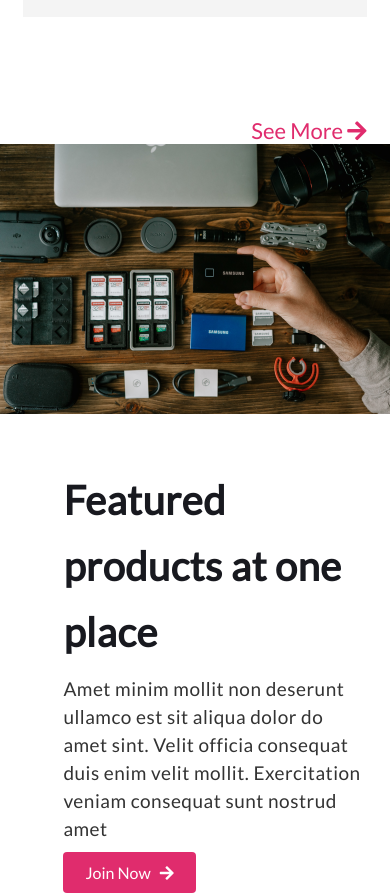
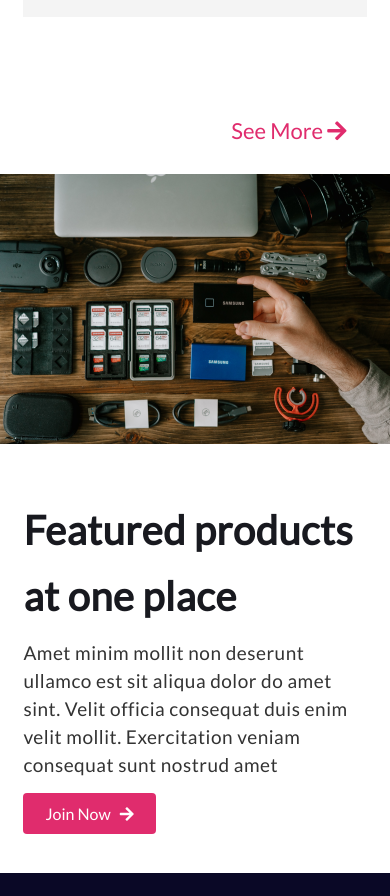
Before and after one commit to saifulgmtl70/influencer_gear, a plain HTML site: page index.html in a window 390 px wide. Shown: the part 5904-6800 px from the top of the page. Drawn offline with Linux system fonts and the light colour scheme.

Commit message:
A slightly changed

```diff
--- a/css/responsive.css
+++ b/css/responsive.css
@@ -19,7 +19,7 @@
     #header .navbar
     {
         position: absolute;
-        top: 12%;
+        top: 7%;
         left: 3%;
         right: 3%;
         display: flex;
@@ -71,6 +71,16 @@
     }
 
 
+    #featured .featured_container .featured_content{
+        margin-left: 0;
+    }
+
+    #featured .see_more_btn{
+
+        margin-bottom: 30px;
+        margin-right: 20px;
+    }
+
     .popular_box_container{
         grid-template-columns: 1fr;
     }
--- a/css/style.css
+++ b/css/style.css
@@ -246,7 +246,7 @@ a{
     font-size: 19px;
     line-height: 28px;
     letter-spacing: .5px;
-    margin-bottom: 20px;
+    margin-bottom: 25px;
 }
 
 #featured .featured_container .featured_content .join_now{
```
